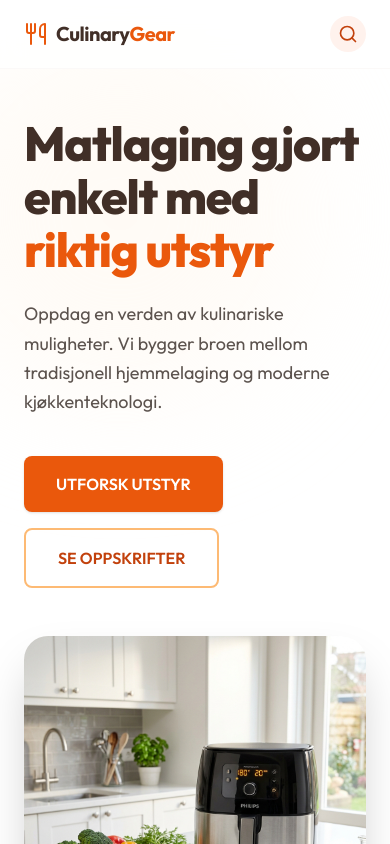
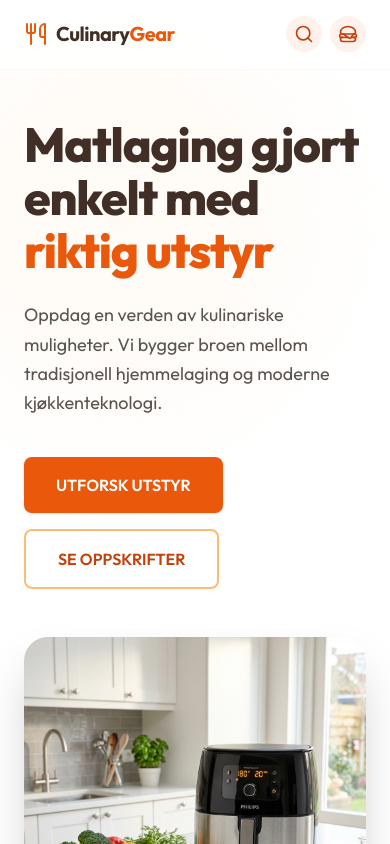
Before and after one commit to hyperst8/culinary-blog, a Next.js app in the folder frontend/: page / in a window 390 px wide. Shown: the top 844 px of the page. Built offline with nearby package versions, Linux system fonts and the light colour scheme.

Commit message:
Create mobile menu

```diff
--- a/frontend/components/layout/Navbar.tsx
+++ b/frontend/components/layout/Navbar.tsx
@@ -3,11 +3,12 @@
 import { useState, useRef, useEffect } from "react";
 import Link from "next/link";
 import { usePathname } from "next/navigation";
-import { Search, Utensils } from "lucide-react";
+import { Search, Utensils, Hamburger, UtensilsCrossed } from "lucide-react";
 
 export function Navbar() {
   const pathname = usePathname();
   const [isSearchOpen, setIsSearchOpen] = useState(false);
+  const [isMobileMenuOpen, setIsMobileMenuOpen] = useState(false);
   const [searchQuery, setSearchQuery] = useState("");
   const inputRef = useRef<HTMLInputElement>(null);
 
@@ -34,6 +35,20 @@ export function Navbar() {
       document.removeEventListener("mousedown", handleClickOutside);
     };
   }, [isSearchOpen]);
+
+  useEffect(() => {
+    setIsMobileMenuOpen(false);
+  }, [pathname]);
+
+  useEffect(() => {
+    const handleResize = () => {
+      if (window.innerWidth >= 768) {
+        setIsMobileMenuOpen(false);
+      }
+    };
+    window.addEventListener("resize", handleResize);
+    return () => window.removeEventListener("resize", handleResize);
+  }, []);
 
   const handleSearchClick = () => {
     setIsSearchOpen((prev) => !prev);
@@ -74,6 +89,7 @@ export function Navbar() {
           })}
         </div>
 
+        <div className="flex items-center gap-2">
           <div className="flex items-center gap-2 relative">
             <div
               className={`absolute right-2 flex items-center bg-gray-300/100 rounded-full transition-all duration-300 ease-in-out border border-transparent overflow-hidden ${
@@ -100,6 +116,50 @@ export function Navbar() {
               <Search className="w-5 h-5" />
             </button>
           </div>
+
+          <button
+            onClick={() => setIsMobileMenuOpen(!isMobileMenuOpen)}
+            className="md:hidden p-2 rounded-full bg-surface-peach text-brand-700 hover:bg-brand-100 transition-colors cursor-pointer z-10"
+            aria-label={isMobileMenuOpen ? "Lukk meny" : "Åpne meny"}
+          >
+            {isMobileMenuOpen ? (
+              <UtensilsCrossed className="w-5 h-5 transition-transform duration-200" />
+            ) : (
+              <Hamburger className="w-5 h-5 transition-transform duration-200" />
+            )}
+          </button>
+        </div>
+      </div>
+
+      {/* Mobile Menu Dropdown */}
+      <div
+        className={`md:hidden overflow-hidden transition-all duration-300 ease-in-out border-b border-surface-muted bg-surface/95 backdrop-blur-md ${
+          isMobileMenuOpen
+            ? "max-h-64 opacity-100 border-t"
+            : "max-h-0 opacity-0 border-t-0"
+        }`}
+      >
+        <div className="container py-4 flex flex-col gap-2">
+          {navLinks.map((link) => {
+            const isActive = pathname === link.href;
+            return (
+              <Link
+                key={link.href}
+                href={link.href}
+                className={`flex items-center justify-between text-base font-medium py-3 px-4 rounded-xl transition-all duration-200 ${
+                  isActive
+                    ? "text-brand-600 bg-brand-50/70 font-semibold"
+                    : "text-text-secondary hover:text-brand-600 hover:bg-brand-50/40"
+                }`}
+              >
+                <span>{link.label}</span>
+                <span
+                  className={`w-1.5 h-1.5 rounded-full bg-brand-600 transition-all duration-300 ${isActive ? "scale-100" : "scale-0"}`}
+                />
+              </Link>
+            );
+          })}
+        </div>
       </div>
     </nav>
   );
```
Lines whose indentation alone changed are shown as unchanged.
